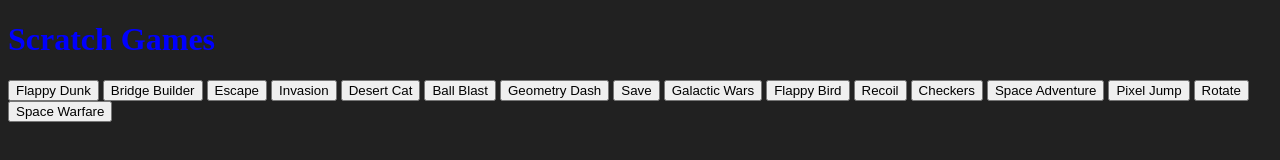
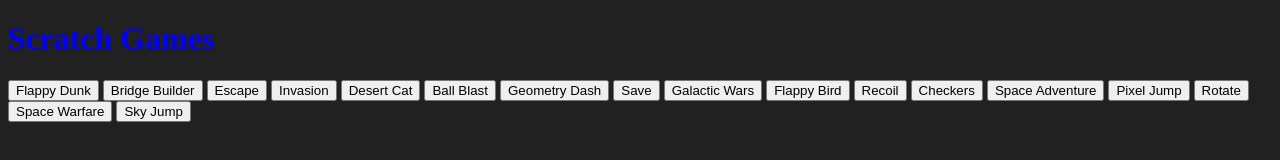
Before and after one commit to Repsicoder/Awesome-Futuristic-GameHub, a plain HTML site: page index.html in a window 1280 px wide. Drawn offline with Linux system fonts and the light colour scheme.

Commit message:
Update index.html

```diff
--- a/index.html
+++ b/index.html
@@ -22,5 +22,6 @@
   <button style = text-size:30; onclick="window.location = 'games/pixeljump.html'">Pixel Jump</button>
   <button style = text-size:30; onclick="window.location = 'games/rotate.html'">Rotate</button>
   <button style = text-size:30; onclick="window.location = 'games/spacewarfare.html'">Space Warfare</button>
+  <button style = text-size:30; onclick="window.location = 'games/skyjump.html'">Sky Jump</button>
 </body>
 </html>
```
